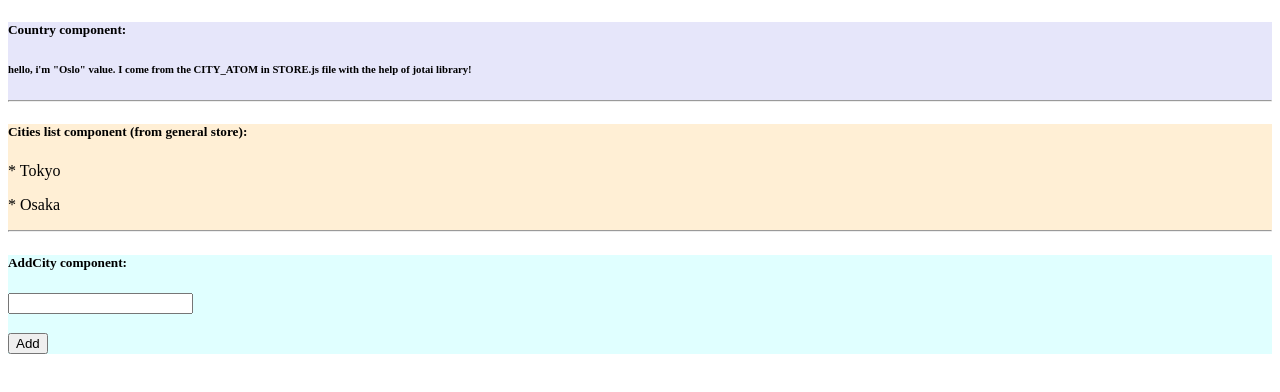
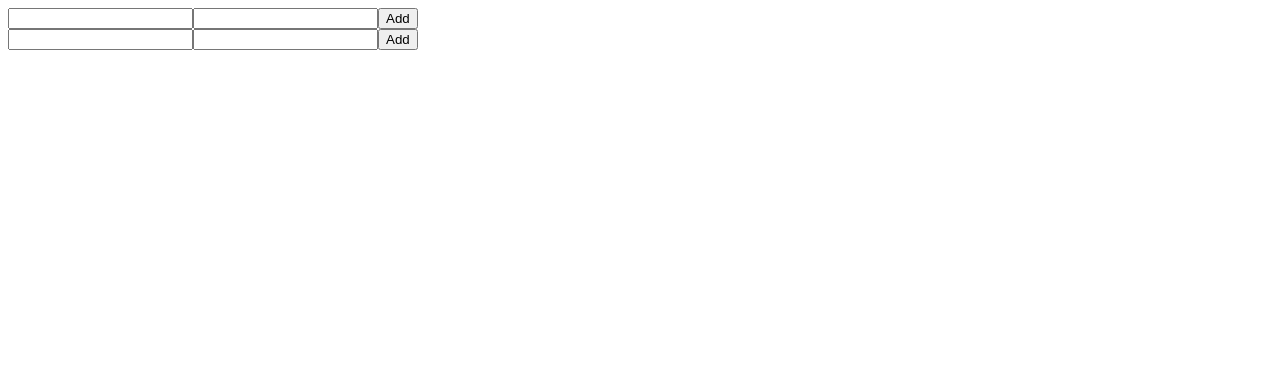
Before and after one commit to xander-codes/state-management-jotai, a React (Vite) app: page / in a window 1280 px wide. Shown: the top 392 px of the page. Built offline with nearby package versions, Linux system fonts and the light colour scheme.

Commit message:
add gather data from form into state 2 ways

```diff
--- a/src/App.js
+++ b/src/App.js
@@ -1,14 +1,15 @@
 import React from "react";
-import City from "./components/city/City";
-import CitiesList from "./components/city/CitiesList";
-import AddCity from "./components/city/AddCity";
+import Login from "./components/login/Login";
+import LoginDynamicState from "./components/login/LoginDynamicState";
 
 
 const App = () => (
     <>
-        <City/>
-        <CitiesList/>
-        <AddCity/>
+        {/*<City/>*/}
+        {/*<CitiesList/>*/}
+        {/*<AddCity/>*/}
+        <Login/>
+        <LoginDynamicState/>
     </>
 );
 
--- /dev/null
+++ b/src/components/login/Login.js
@@ -0,0 +1,32 @@
+import React, {useState} from "react";
+
+const Login = () => {
+    const [username, setUsername] = useState('');
+    const [password, setPassword] = useState('');
+
+    const show = (e) => {
+        e.preventDefault()
+        console.log(username, password)
+    }
+
+    return (
+        <form onSubmit={show}>
+            <input
+                // id="username"
+                type="text"
+                value={username}
+                onChange={event => setUsername(event.target.value)}
+            />
+            <input
+                // id="password"
+                type="text"
+                value={password}
+                onChange={event => setPassword(event.target.value)}
+            />
+            <button type="submit">Add</button>
+            <br/>
+        </form>
+    );
+}
+
+export default Login;
--- /dev/null
+++ b/src/components/login/LoginDynamicState.js
@@ -0,0 +1,37 @@
+import React, {useState} from "react";
+
+const LoginDynamicState = () => {
+
+    const [inputValues, setInputValues] = useState({username: '', password: ''});
+
+    const handleOnChange = event => {
+        const {id, value} = event.target;
+        setInputValues({...inputValues, [id]: value});
+    };
+
+    const show = (e) => {
+        e.preventDefault()
+        console.log(inputValues)
+    }
+
+    return (
+        <form onSubmit={show}>
+            <input
+                id="username"
+                type="text"
+                value={inputValues.username}
+                onChange={handleOnChange}
+            />
+            <input
+                id="password"
+                type="text"
+                value={inputValues.password}
+                onChange={handleOnChange}
+            />
+            <button type="submit">Add</button>
+            <br/>
+        </form>
+    );
+}
+
+export default LoginDynamicState;
```
Also changed, not shown: 1 other file (tests, documents, lock files or other folders).
